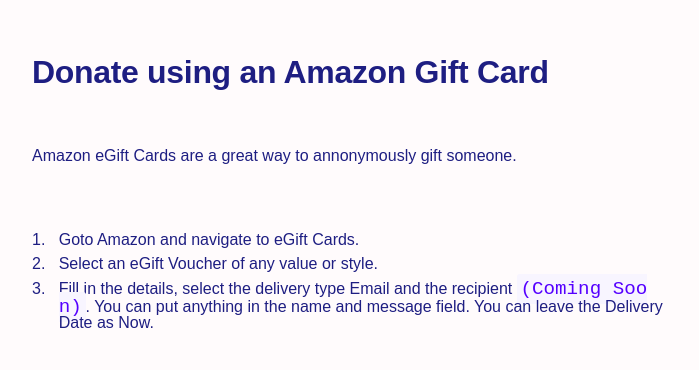
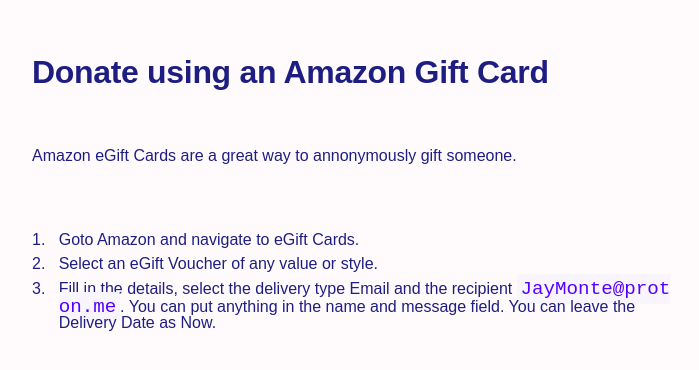
Before and after one commit to JayM0nte/jaym0nte.github.io, a plain HTML site: page howto-amazon.html in a window 1280 px wide. Shown: the whole page, without its empty margins (68-767 px from the left). Drawn offline with Linux system fonts and the light colour scheme; a web font is replaced by a local one.

Commit message:
Update howto-amazon.html

```diff
--- a/howto-amazon.html
+++ b/howto-amazon.html
@@ -14,7 +14,7 @@
     <ol>
         <li>Goto Amazon and navigate to eGift Cards.</li>
         <li>Select an eGift Voucher of any value or style.</li>
-        <li>Fill in the details, select the delivery type <b>Email</b> and the recipient <code>(Coming Soon)</code>. You can put anything in the name and message field. You can leave the Delivery Date as <b>Now</b>.</li>
+        <li>Fill in the details, select the delivery type <b>Email</b> and the recipient <code>JayMonte@proton.me</code>. You can put anything in the name and message field. You can leave the Delivery Date as <b>Now</b>.</li>
     </ol>
 </body>
 
```
